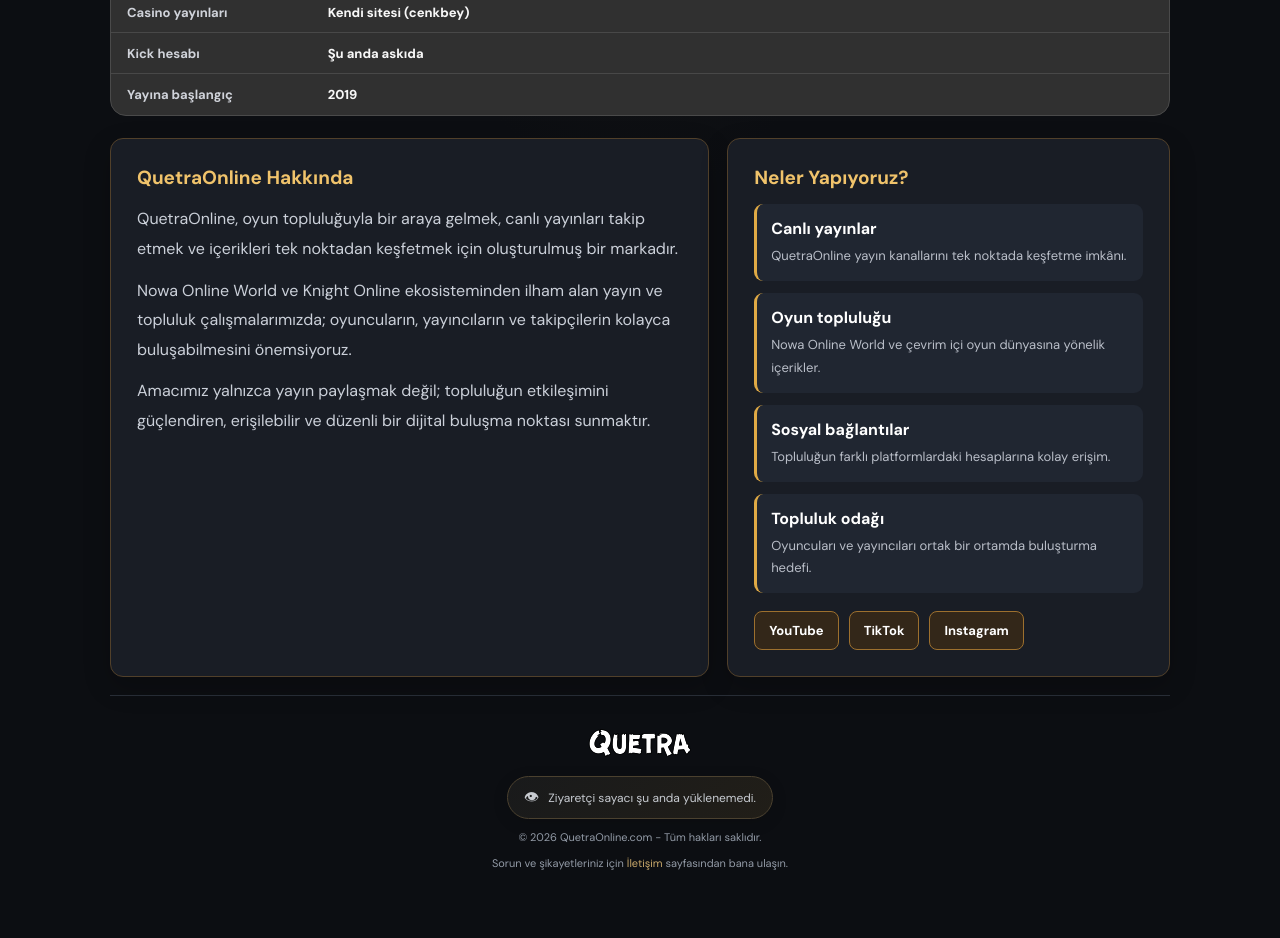
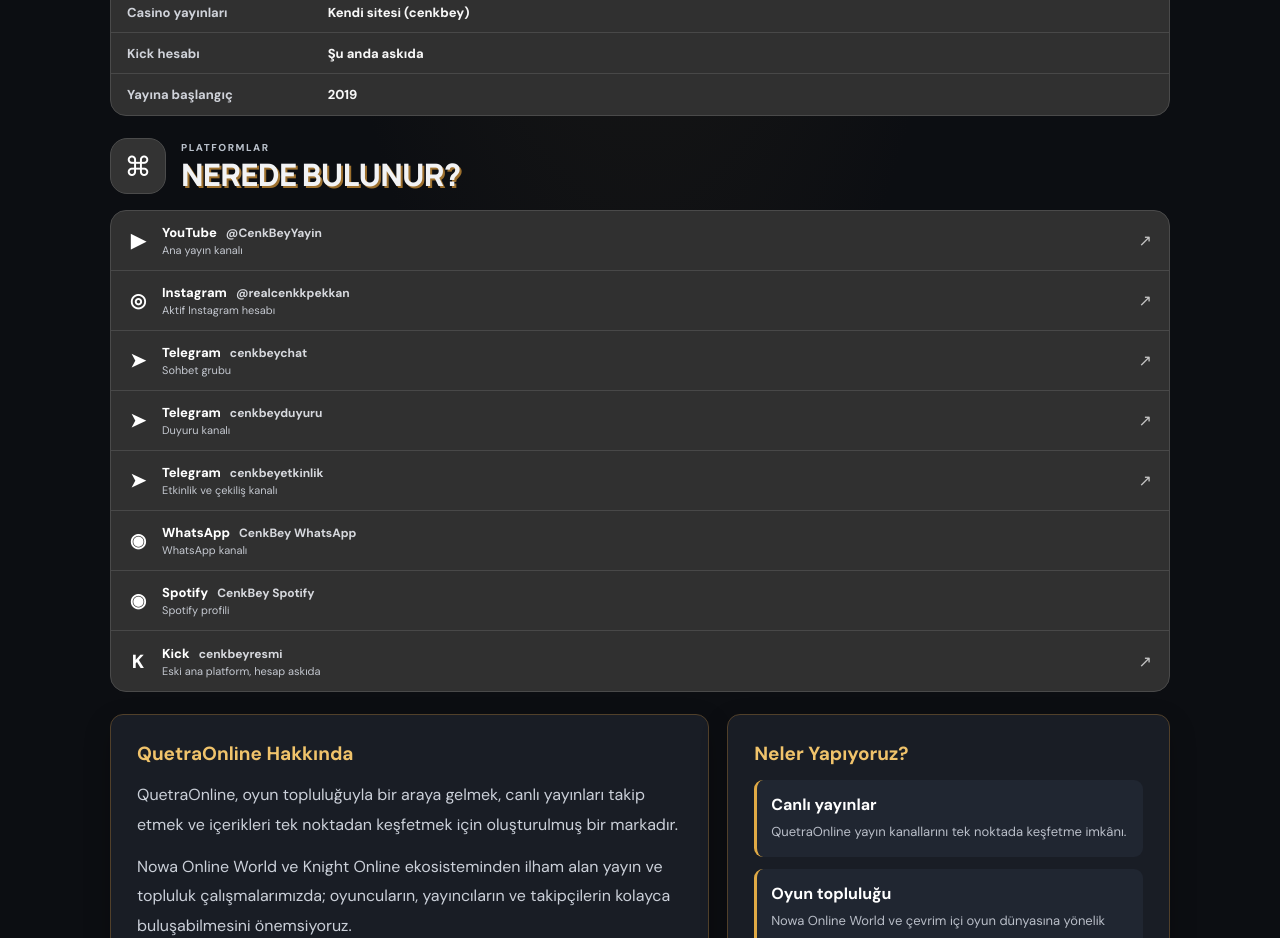
Before and after one commit to quetraonline/quetraonline, a Next.js app: page /hakkimda in a window 1280 px wide. Shown: the part 900-1838 px from the top of the page. Built offline with nearby package versions, Linux system fonts and the light colour scheme; no server answers.

Commit message:
Add Cenk Pekkan social platform links section

```diff
--- a/app/hakkimda/page.js
+++ b/app/hakkimda/page.js
@@ -70,6 +70,30 @@ export default function AboutPage() {
             ))}
           </div>
         </section>
+        <section className="platform-section">
+          <div className="platform-heading">
+            <div className="platform-icon" aria-hidden="true">⌘</div>
+            <div><span>PLATFORMLAR</span><h2>NEREDE BULUNUR?</h2></div>
+          </div>
+          <div className="platform-list">
+            {[
+              { icon: "▶", name: "YouTube", handle: "@CenkBeyYayin", detail: "Ana yayın kanalı", href: "https://www.youtube.com/@CenkBeyYayin" },
+              { icon: "◎", name: "Instagram", handle: "@realcenkkpekkan", detail: "Aktif Instagram hesabı", href: "https://www.instagram.com/realcenkkpekkan" },
+              { icon: "➤", name: "Telegram", handle: "cenkbeychat", detail: "Sohbet grubu", href: "https://t.me/cenkbeychat" },
+              { icon: "➤", name: "Telegram", handle: "cenkbeyduyuru", detail: "Duyuru kanalı", href: "https://t.me/cenkbeyduyuru" },
+              { icon: "➤", name: "Telegram", handle: "cenkbeyetkinlik", detail: "Etkinlik ve çekiliş kanalı", href: "https://t.me/cenkbeyetkinlik" },
+              { icon: "◉", name: "WhatsApp", handle: "CenkBey WhatsApp", detail: "WhatsApp kanalı" },
+              { icon: "◉", name: "Spotify", handle: "CenkBey Spotify", detail: "Spotify profili" },
+              { icon: "K", name: "Kick", handle: "cenkbeyresmi", detail: "Eski ana platform, hesap askıda", href: "https://kick.com/cenkbeyresmi" }
+            ].map((item) => (
+              <a className="platform-row" key={item.name + item.handle} href={item.href || undefined} target={item.href ? "_blank" : undefined} rel={item.href ? "noreferrer" : undefined}>
+                <span className="platform-brand-icon">{item.icon}</span>
+                <span className="platform-copy"><span><b>{item.name}</b><strong>{item.handle}</strong></span><small>{item.detail}</small></span>
+                {item.href && <span className="platform-arrow">↗</span>}
+              </a>
+            ))}
+          </div>
+        </section>
         <section className="about-grid">
           <article className="about-panel">
             <h2>QuetraOnline Hakkında</h2>
@@ -122,6 +146,22 @@ export default function AboutPage() {
         .profile-row:last-child{border-bottom:0}
         .profile-row span{color:#d0d3da;font-size:13px;font-weight:700}
         .profile-row strong{color:#f7f7f7;font-size:13px;font-weight:800}
+        .platform-section{margin-top:22px}
+        .platform-heading{display:flex;align-items:center;gap:15px;margin:0 0 16px}
+        .platform-icon{width:56px;height:56px;flex:0 0 56px;display:grid;place-items:center;border:1px solid #4b4b4b;border-radius:17px;background:#333;color:#fff;font-size:27px}
+        .platform-heading span{display:block;color:#b9c0ca;font-size:10px;font-weight:800;letter-spacing:1.5px;margin-bottom:3px}
+        .platform-heading h2{margin:0;color:#f2f3f5;font:900 clamp(22px,3vw,31px)/1.1 Manrope,sans-serif;letter-spacing:-.8px;text-transform:uppercase;text-shadow:2px 2px 0 #9d702e}
+        .platform-list{overflow:hidden;border:1px solid #4a4a4a;border-radius:16px;background:#303030}
+        .platform-row{display:flex;align-items:center;gap:14px;min-height:60px;padding:9px 17px;border-bottom:1px solid #484848;color:#fff;text-decoration:none;transition:background .15s}
+        .platform-row:last-child{border-bottom:0}
+        .platform-row[href]:hover{background:#393939}
+        .platform-brand-icon{width:20px;flex:0 0 20px;text-align:center;color:#fff;font-size:19px;font-weight:900}
+        .platform-copy{display:flex;flex-direction:column;gap:2px;min-width:0}
+        .platform-copy>span{display:flex;flex-wrap:wrap;gap:9px;align-items:baseline}
+        .platform-copy b{font-size:13px;font-weight:900;color:#fff}
+        .platform-copy strong{font-size:12px;color:#d7d9de;font-weight:700}
+        .platform-copy small{font-size:11px;color:#c4c8d0}
+        .platform-arrow{margin-left:auto;color:#c4c4c4;font-size:16px}
                 .about-grid{display:grid;grid-template-columns:1.15fr .85fr;gap:18px;margin-top:22px}
         .about-panel{background:rgba(26,30,39,.94);border:1px solid #51402a;border-radius:13px;padding:26px;box-shadow:0 10px 28px #0003}
         .about-panel h2{font-size:19px;color:#f0c36b;margin:0 0 14px}
@@ -133,7 +173,7 @@ export default function AboutPage() {
         .about-links{display:flex;flex-wrap:wrap;gap:10px;margin-top:18px}
         .about-links a{color:#fff;text-decoration:none;border:1px solid #9d702e;background:#332719;padding:10px 14px;border-radius:8px;font-weight:700;font-size:13px}
         .about-links a:hover{border-color:#f0c36b;background:#49351c}
-        @media(max-width:700px){.profile-heading{gap:11px}.profile-icon{width:48px;height:48px;flex-basis:48px}.profile-row{grid-template-columns:minmax(112px,38%) 1fr;gap:10px;padding:9px 12px;min-height:42px}.profile-row span,.profile-row strong{font-size:11px}.about-page{padding-top:24px}.about-hero{grid-template-columns:1fr;padding:25px 19px 14px}.about-hero-copy{order:1}.about-hero-visual{order:2;min-height:145px;margin-top:10px}.about-hero-visual img{height:120px;width:min(75%,280px)}.about-hero h1{font-size:clamp(25px,7vw,35px)}.about-hero p{font-size:12px}.about-facts{gap:18px;margin-top:17px}.about-facts strong{font-size:15px}.about-grid{grid-template-columns:1fr}.about-panel{padding:21px}}
+        @media(max-width:700px){.platform-heading{gap:11px}.platform-icon{width:48px;height:48px;flex-basis:48px}.platform-row{min-height:57px;padding:9px 12px;gap:11px}.platform-copy b{font-size:12px}.platform-copy strong{font-size:11px}.profile-heading{gap:11px}.profile-icon{width:48px;height:48px;flex-basis:48px}.profile-row{grid-template-columns:minmax(112px,38%) 1fr;gap:10px;padding:9px 12px;min-height:42px}.profile-row span,.profile-row strong{font-size:11px}.about-page{padding-top:24px}.about-hero{grid-template-columns:1fr;padding:25px 19px 14px}.about-hero-copy{order:1}.about-hero-visual{order:2;min-height:145px;margin-top:10px}.about-hero-visual img{height:120px;width:min(75%,280px)}.about-hero h1{font-size:clamp(25px,7vw,35px)}.about-hero p{font-size:12px}.about-facts{gap:18px;margin-top:17px}.about-facts strong{font-size:15px}.about-grid{grid-template-columns:1fr}.about-panel{padding:21px}}
       `}</style>
     </main>
   );
```
